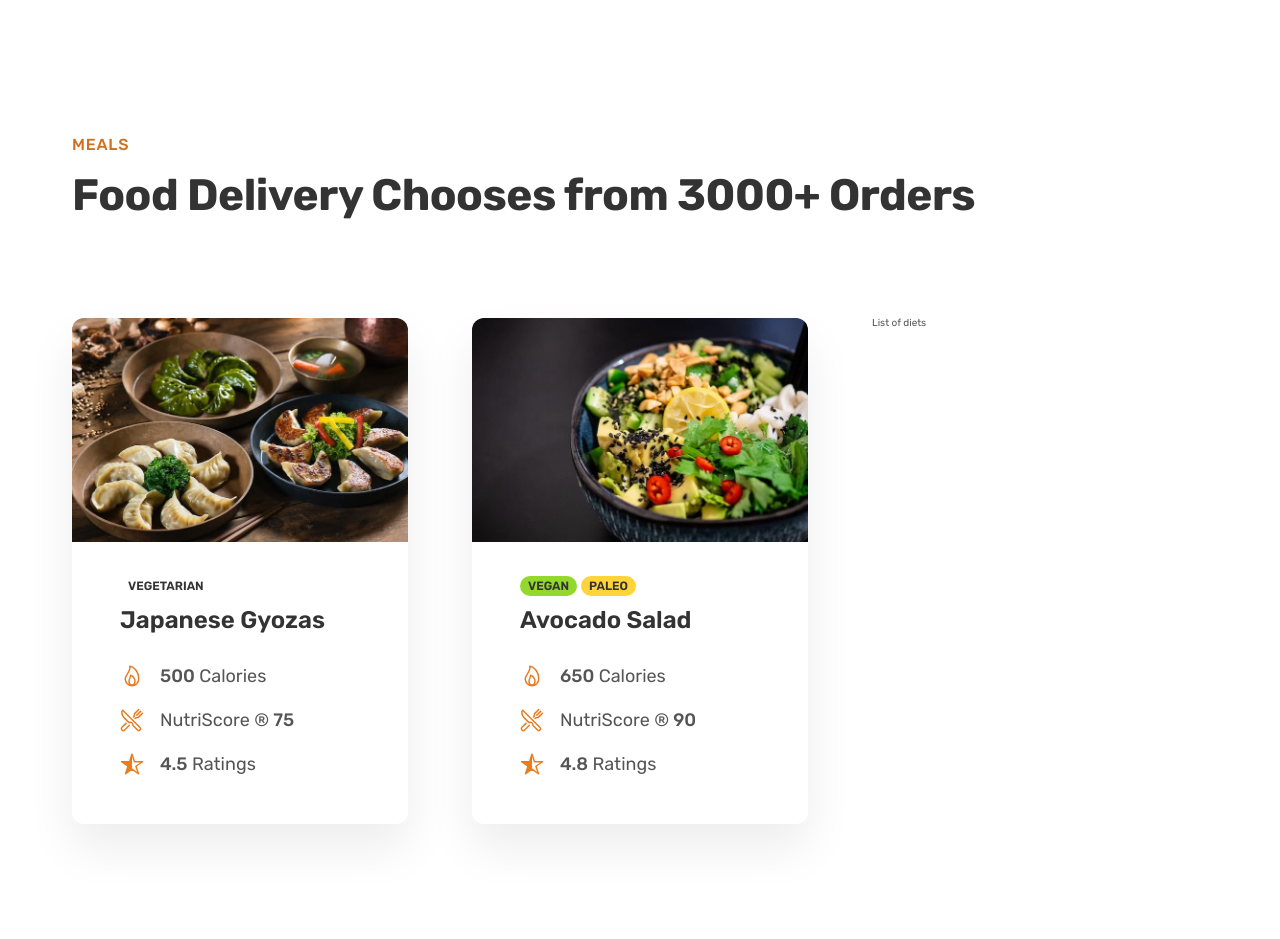
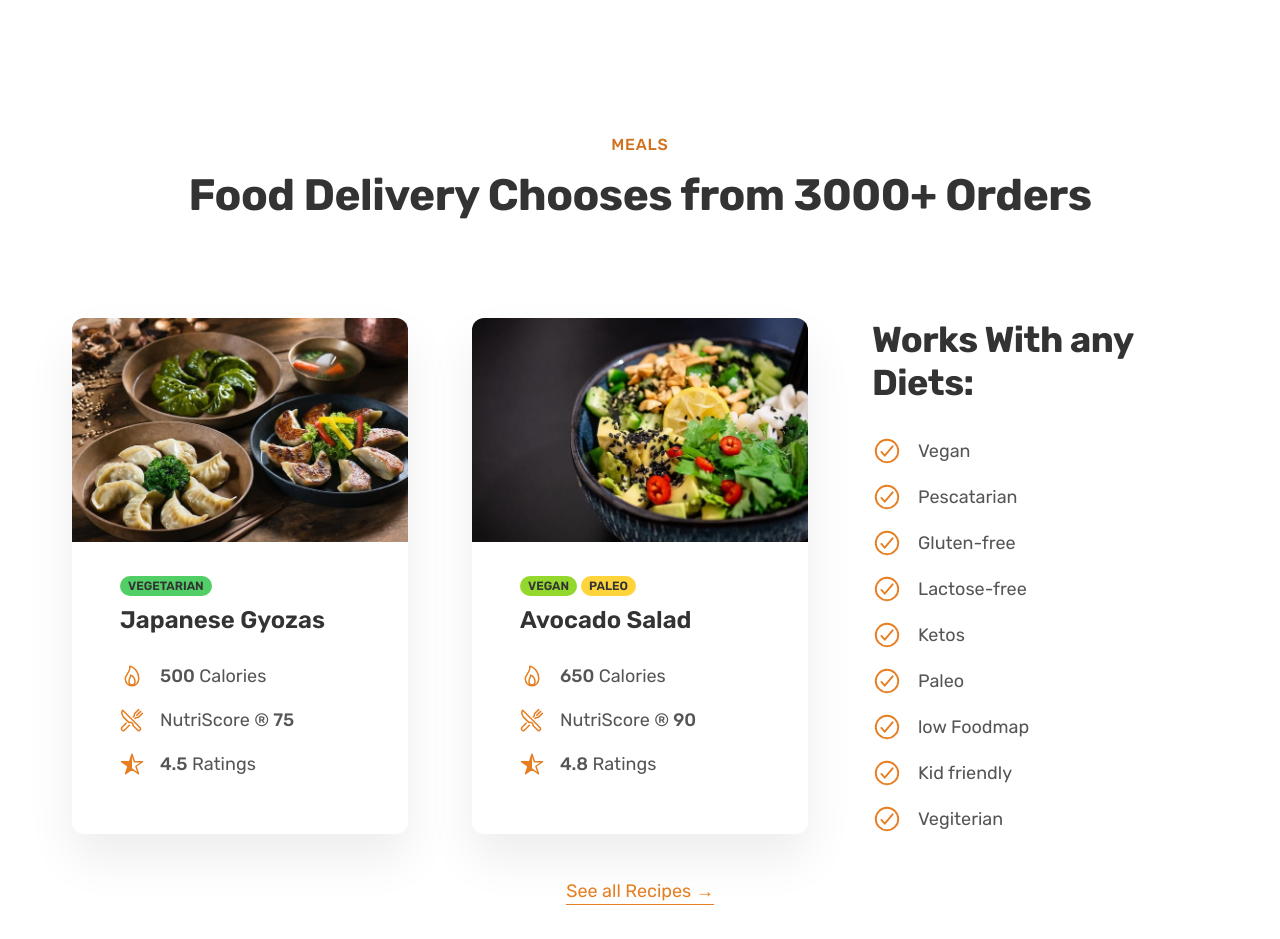
Before and after one commit to biruk1122/Food-Delivery, a plain HTML site: page index.html in a window 1280 px wide. Shown: the part 2860-3799 px from the top of the page. Drawn offline with nearby package versions, Linux system fonts and the light colour scheme.

Commit message:
building the meal section part 3

```diff
--- a/css/style.css
+++ b/css/style.css
@@ -346,8 +346,13 @@ strong {
   box-shadow: 0 2.4rem 4.8rem rgba(0, 0, 0, 0.075);
   border-radius: 1.2rem;
   overflow: hidden;
+  transition: all 0.4s;
 }
 
+.meal:hover {
+  transform: translateY(-1.2rem);
+  box-shadow: 0 3.2rem 6.4rem rgba(0, 0, 0, 0.06);
+}
 .meal-content {
   padding: 3.2rem 4.8rem 4.8rem 4.8rem;
 }
@@ -363,6 +368,7 @@ strong {
   padding: 0.4rem 0.8rem;
   font-size: 1.2rem;
   text-transform: uppercase;
+  background-color: #51cf66;
   color: #333;
   border-radius: 100px;
   font-weight: 600;
@@ -396,3 +402,51 @@ strong {
 .meal-img {
   width: 100%;
 }
+
+.list {
+  list-style: none;
+  display: flex;
+  flex-direction: column;
+  gap: 1.6rem;
+}
+
+.list-item {
+  font-size: 1.8rem;
+  display: flex;
+  align-items: center;
+  gap: 1.6rem;
+}
+
+.margin-bottom-md {
+  margin-bottom: 4.8rem !important;
+}
+
+.list-icon {
+  width: 3rem;
+  height: 3rem;
+  color: #e67e22;
+}
+
+.all-recipes {
+  text-align: center;
+  font-size: 1.8rem;
+}
+
+.link:link,
+.link:visited {
+  color: #e67e22;
+  text-decoration: none;
+  border-bottom: 1px solid currentColor;
+  padding-bottom: 2px;
+  transition: all 0.3s;
+}
+
+.link:hover,
+.link:active {
+  color: #cf711f;
+  border-bottom: 1px solid transparent;
+}
+
+.center-text {
+  text-align: center;
+}
--- a/index.html
+++ b/index.html
@@ -162,13 +162,13 @@
         </div>
       </section>
       <section class="section-meals">
-        <div class="container">
+        <div class="container center-text">
           <span class="subheading">Meals</span>
           <h2 class="heading-secondary">
             Food Delivery Chooses from 3000+ Orders
           </h2>
         </div>
-        <div class="container grid grid--3-cols">
+        <div class="container grid grid--3-cols margin-bottom-md">
           <div class="meal">
             <img
               src="image/meal-1.jpg"
@@ -236,7 +236,46 @@
             </div>
           </div>
 
-          <div class="list">List of diets</div>
+          <div class="diets">
+            <h3 class="heading-tertiary">Works With any Diets:</h3>
+            <ul class="list">
+              <li class="list-item">
+                <ion-icon class="list-icon" name="checkmark-circle-outline"></ion-icon
+                ><span>Vegan</span>
+              </li>
+              <li class="list-item">
+                <ion-icon class="list-icon" name="checkmark-circle-outline"></ion-icon
+                ><span>Pescatarian</span>
+              </li>
+              <li class="list-item">
+                <ion-icon class="list-icon" name="checkmark-circle-outline"></ion-icon
+                ><span>Gluten-free</span>
+              </li>
+              <li class="list-item">
+                <ion-icon class="list-icon" name="checkmark-circle-outline"></ion-icon
+                ><span>Lactose-free</span>
+              </li>
+              <li class="list-item">
+                <ion-icon class="list-icon" name="checkmark-circle-outline"></ion-icon><span>Ketos</span>
+              </li>
+              <li class="list-item">
+                <ion-icon class="list-icon" name="checkmark-circle-outline"></ion-icon><span>Paleo</span>
+              </li>
+              <li class="list-item">
+                <ion-icon class="list-icon" name="checkmark-circle-outline"></ion-icon><span>low Foodmap</span>
+              </li>
+              <li class="list-item">
+                <ion-icon class="list-icon" name="checkmark-circle-outline"></ion-icon><span>Kid friendly</span>
+              </li>
+              </li>
+              <li class="list-item">
+                <ion-icon class="list-icon" name="checkmark-circle-outline"></ion-icon><span>Vegiterian</span>
+              </li>
+            </ul>
+          </div>
+        </div>
+        <div class="container all-recipes">
+          <a href="#" class="link">See all Recipes &rarr;</a>
         </div>
       </section>
     </main>
```
